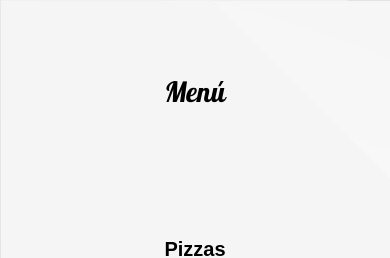
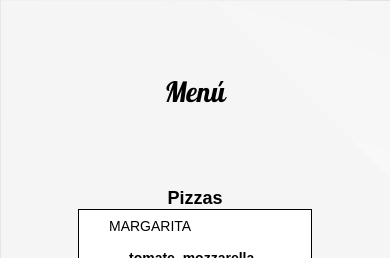
Before and after one commit to juliogtrenard/Delizia_Gourmet, a plain HTML site: page index.html in a window 390 px wide. Shown: the part 2784-3042 px from the top of the page. Drawn offline with nearby package versions, Linux system fonts and the light colour scheme.

Commit message:
Cambio tamaños version movil

```diff
--- a/css/estilos.css
+++ b/css/estilos.css
@@ -513,18 +513,20 @@ li a:hover {
     background-color: rgba(255, 148, 148, 0.21);
 }
 @media screen and (max-width: 767px) {
+    #contenedor-menu {
+        height: 1800px;
+    }
     #contenedor-menu h1 {
         padding-top: 80px;
         font-size: 28px;
     }
     #menu-pizzas h2, #menu-pastas h2, #menu-lasanas h2, #menu-vinos h2 {
-        padding-top: 30px;
-        font-size: 20px;
-        padding-top: 70px;
+        font-size: 18px;
+        padding-top: 20px;
     }
     .tipo-pizza p, .tipo-pasta p, .tipo-lasana p, .tipo-vino p {
         padding: 8px 0;
-        font-size: 17px;
+        font-size: 14px;
     }
 }
 
@@ -656,8 +658,8 @@ li a:hover {
         padding-top: 70px;
     }
     #contacto-contenido img {
-        width: 90px;
-        height: 100px;
+        width: 40px;
+        height: 60px;
     }
 }
 
```
